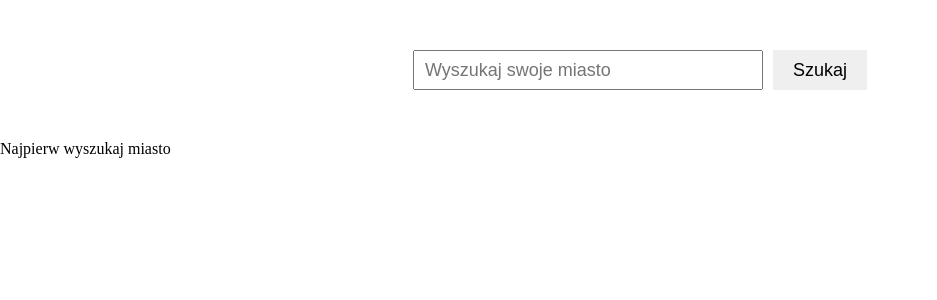
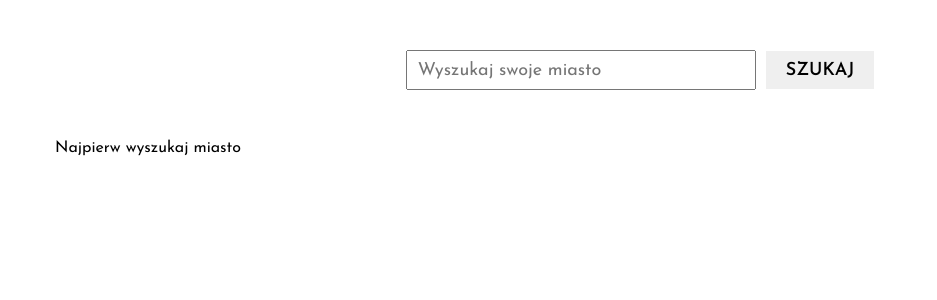
Before and after one commit to wookashart/react-redux-wather-app, a React (Create React App) app: page / in a window 1280 px wide. Shown: the top 300 px of the page, without its empty margins (0-937 px from the left). Built offline with nearby package versions, Linux system fonts and the light colour scheme.

Commit message:
Header and font added

```diff
--- a/src/components/global/Button.js
+++ b/src/components/global/Button.js
@@ -4,6 +4,8 @@ import styled from 'styled-components';
 const Button = styled.button`
     margin: 0 5px;
     font-size: 18px;
+    font-weight: 600;
+    text-transform: uppercase;
     padding: 9.5px 20px;
     cursor: pointer;
     border: none;
--- /dev/null
+++ b/src/components/global/MaxWithBox.js
@@ -0,0 +1,7 @@
+import styled from 'styled-components';
+
+export const MaxWidthBox = styled.div`
+    max-width: 1200px;
+    margin: auto;
+    padding: 0 15px;
+`;
--- a/src/components/search/SearchCityForm.js
+++ b/src/components/search/SearchCityForm.js
@@ -5,6 +5,7 @@ import { getCityByName } from '../../redux/actions';
 import Input from '../global/Input';
 import Button from '../global/Button';
 import api from '../../data/api';
+import { MaxWidthBox } from '../global/MaxWithBox';
 
 const Form = styled.form`
     padding: 50px;
@@ -45,10 +46,12 @@ class SearchCityForm extends Component {
 
     render() {
         return (
-            <Form>
-                <Input placeholder="Wyszukaj swoje miasto" action={this.getInputValue} value={this.state.cityName} />
-                <Button title="Szukaj" action={this.getCityByName} />
-            </Form>
+            <MaxWidthBox>
+                <Form>
+                    <Input placeholder="Wyszukaj swoje miasto" action={this.getInputValue} value={this.state.cityName} />
+                    <Button title="Szukaj" action={this.getCityByName} />
+                </Form>
+            </MaxWidthBox>
         )
     }
 }
--- a/src/components/search/SearchResult.js
+++ b/src/components/search/SearchResult.js
@@ -1,21 +1,37 @@
 import React, { Component } from 'react';
+import styled from 'styled-components';
 import { connect } from 'react-redux';
 import WeatherIcon from '../result/WeatherIcon';
+import { MaxWidthBox } from '../global/MaxWithBox';
+
+const Header = styled.div`
+    text-align: center;
+    font-size: 22px;
+    text-transform: uppercase;
+    font-weight: 600;
+
+    span {
+        margin: 0 5px;
+    }
+`;
 
 class SearchResultComponent extends Component {
     render() {
         const { cityName, notFound, weather } = this.props;
 
         return (
-            <>
+            <MaxWidthBox>
                 {notFound ? <div>not found</div> : (
                     <div>
                         {cityName !== '' ? (
                             <>
-                                <span>Pogoda dla:</span>
-                                <span>{cityName}</span>
+                                <Header>
+                                    <span>Pogoda dla:</span>
+                                    <span>{cityName}</span>
+                                </Header>
+
                                 <p>
-                                    temperatura: {weather.main.temp} st C
+                                    temperatura: {weather.main.temp} <sup>o</sup>C
                                 </p>
                                 <WeatherIcon description={weather.weather[0].description} sunset={weather.sys.sunset} sunrise={weather.sys.sunrise} />
                             </>
@@ -24,7 +40,7 @@ class SearchResultComponent extends Component {
                         )}
                     </div>
                 )}
-            </>
+            </MaxWidthBox>
         )
     }
 }
--- a/src/styles/GlobalStyles.js
+++ b/src/styles/GlobalStyles.js
@@ -3,12 +3,15 @@ import { createGlobalStyle } from 'styled-components';
 export const GlobalStyles = createGlobalStyle`
     /* Styles */
     :root {
+        @import url('https://fonts.googleapis.com/css?family=Josefin+Sans:400,600,700&display=swap&subset=latin-ext');
+
         --black: #000000;
     }
     /* Styles end */
 
     * {
         box-sizing: border-box;
+        font-family: 'Josefin Sans', sans-serif;
     }
 
     html, body {
```
